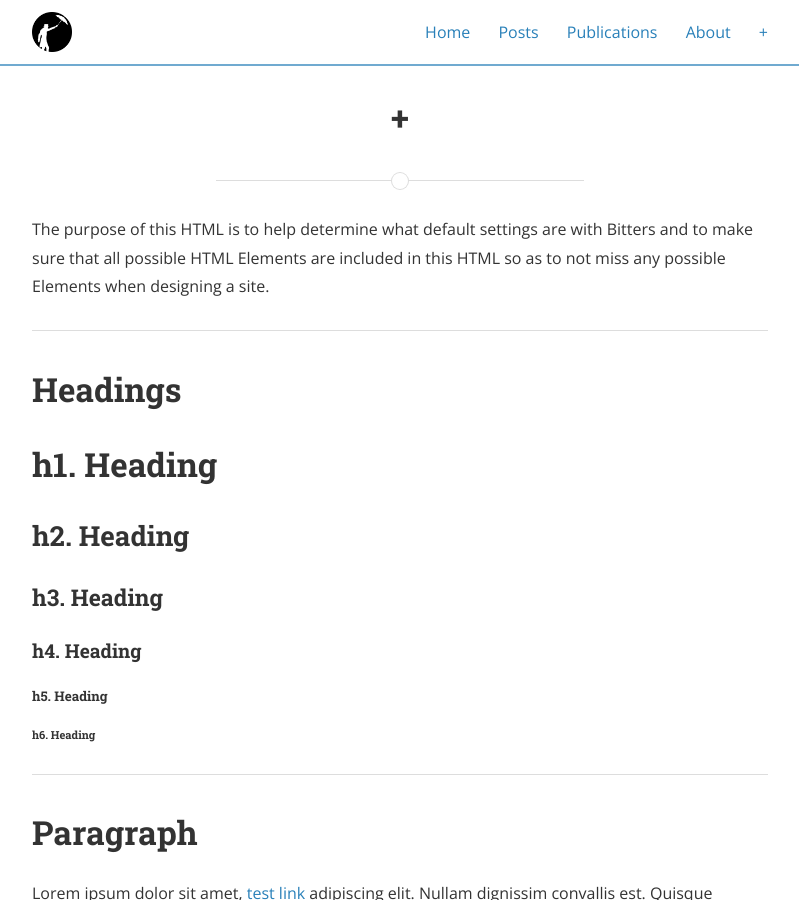
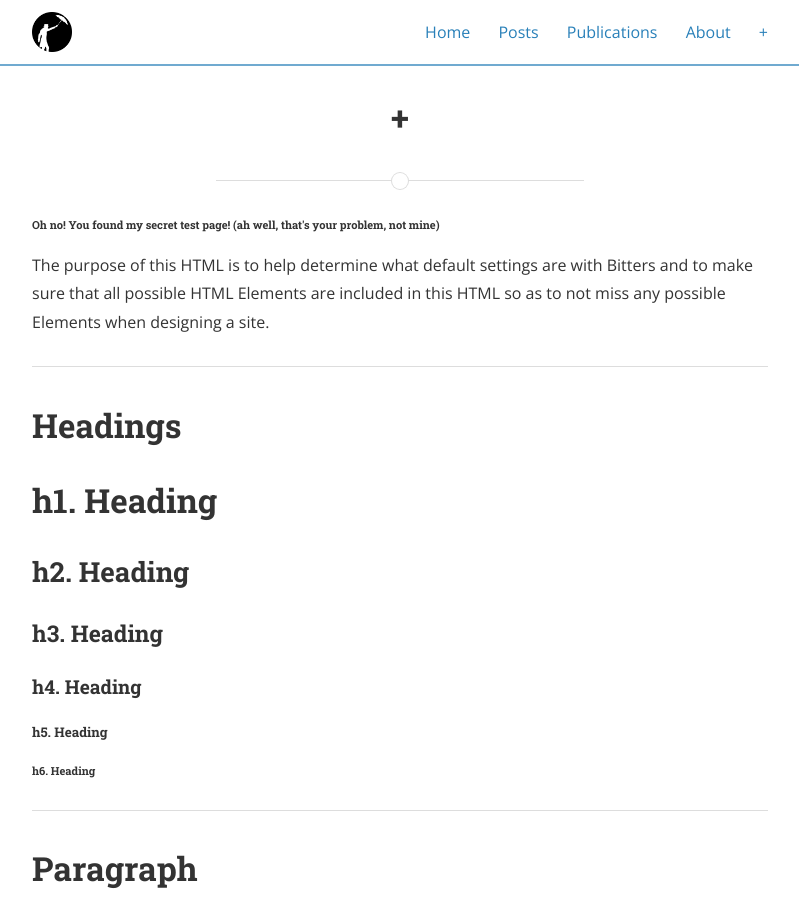
Before and after one commit to dingwell/dingwell.github.io, a Jekyll site: the page built from z_typography.html, in a window 1280 px wide and 900 px high. Shown: the whole window, without its empty margins (240-1039 px from the left). Built offline with Jekyll 4.4.1, drawn with Linux system fonts in a browser that asks for light colours; nearby versions of some CDN libraries; a style sheet for code colours, icons or effects is not loaded.

Commit message:
Updated element test page

```diff
--- a/z_typography.html
+++ b/z_typography.html
@@ -3,6 +3,7 @@ layout: page
 title: +
 permalink: /typography/
 ---
+<h6>Oh no! You found my secret test page! (ah well, that's your problem, not mine)</h6>
 
 <p>The purpose of this HTML is to help determine what default settings are with Bitters and to make sure that all possible HTML Elements are included in this HTML so as to not miss any possible Elements when designing a site.</p>
 
```
